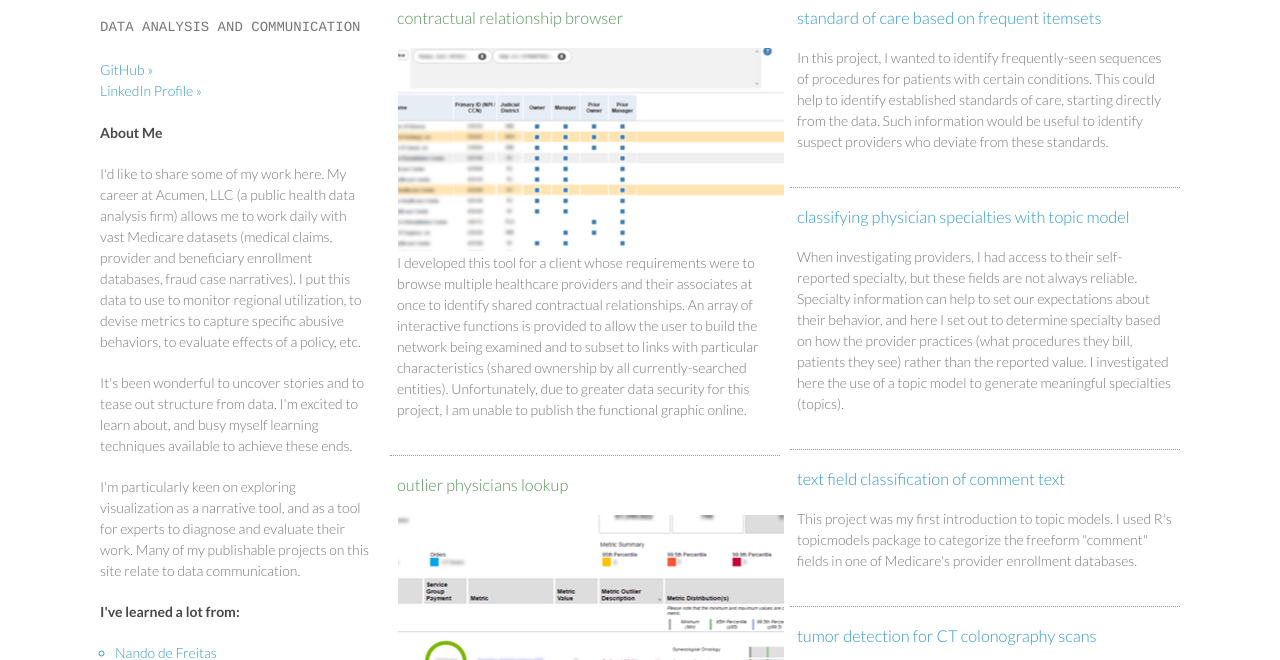
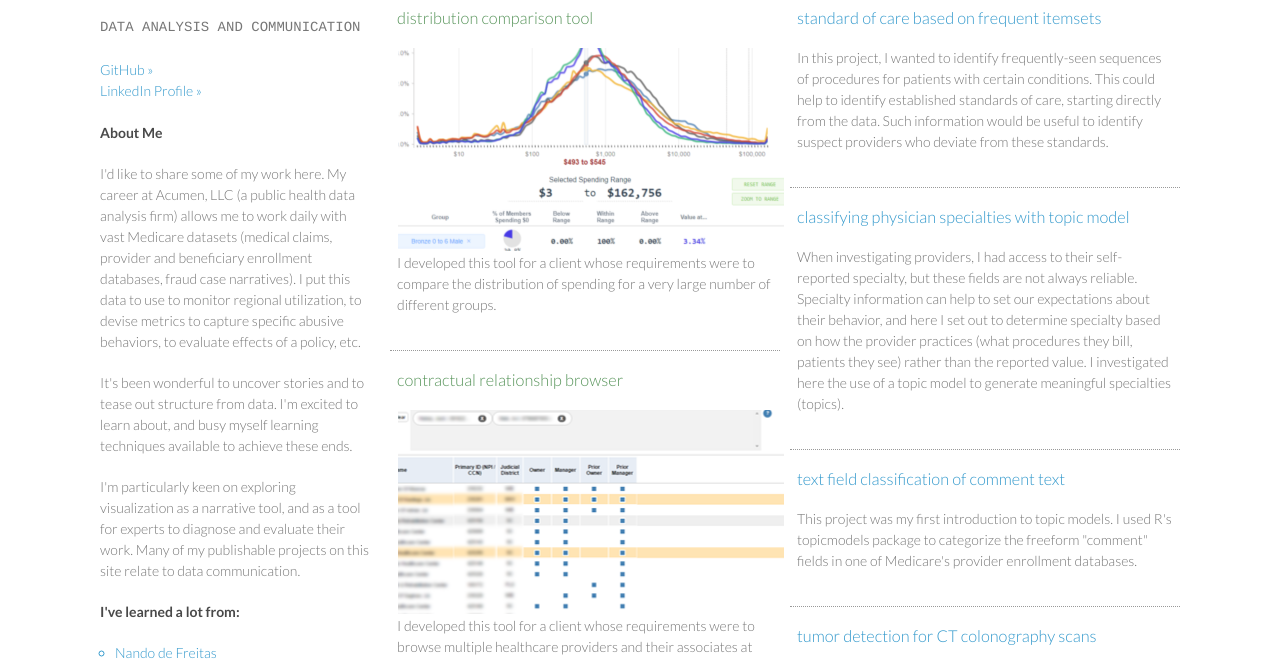
Before and after one commit to isheu/isheu.github.io, a plain HTML site: page index.html in a window 1280 px wide. Shown: the part 77-737 px from the top of the page. Drawn offline with nearby package versions, Linux system fonts and the light colour scheme.

Commit message:
Added Group Distribution Comparison entry

```diff
--- a/index.html
+++ b/index.html
@@ -89,6 +89,15 @@
                <!-- <p> Content knowledge - fraud, metrics engineering -->
                <div id = "data-viz" class = "project_div">
                   <h2> data visualization </h2>
+                  <ul>
+                     <h3 class = "data-viz"><a href = 'https://isheu.github.io/viz-group-dist-comparison-build'>distribution comparison tool</a></h3>
+                     <a href = 'https://isheu.github.io/viz-group-dist-comparison-build'>
+                        <div class = "distribution thumbnail project-thumbnail" style="width:376px; height:198.21875px; background:url('viz-group-dist-comparison-thumbnail1.png') no-repeat center center"></div>
+                     </a>
+                     <p class = "description">
+                     I developed this tool for a client whose requirements were to compare the distribution of spending for a very large number of different groups.
+                     </p>
+                  </ul>
                   <ul>
                      <h3 class = "data-viz"><a href = #>contractual relationship browser</a></h3>
                      <div class = "entity thumbnail curtain-thumbnail" style="width:376px; height:198.21875px; background:url('viz-entity-relationships-thumbnail.png') no-repeat center center"></div>
```
Also changed, not shown: viz-group-dist-comparison-thumbnail.png (added), viz-group-dist-comparison-thumbnail1.png (added), viz-group-dist-comparison.png (added).
